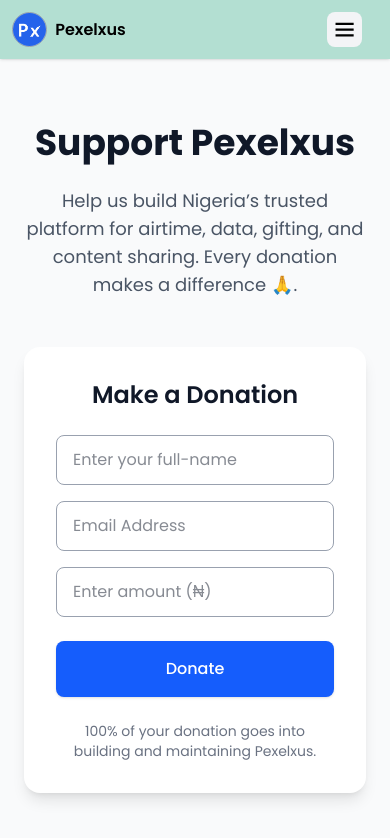
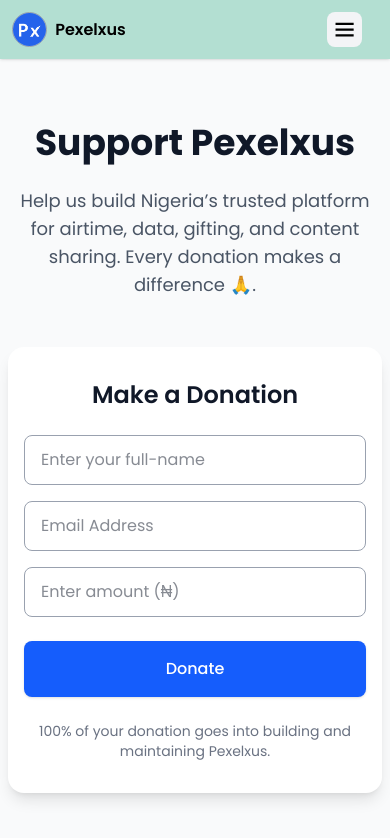
Before and after one commit to gentlehacks/getpexelxus, a Next.js app: page /donate in a window 390 px wide. Shown: the top 838 px of the page. Built offline with nearby package versions, Linux system fonts and the light colour scheme.

Commit message:
Fix: Donate form

```diff
--- a/src/app/donate/page.tsx
+++ b/src/app/donate/page.tsx
@@ -28,7 +28,7 @@ export default function DonatePage() {
   // };
 
   return (
-    <main className="min-h-screen bg-gray-50 text-gray-900 px-6 py-16 md:px-20">
+    <main className="min-h-screen bg-gray-50 text-gray-900 px-2 py-16 md:px-20">
       <section className="max-w-3xl mx-auto text-center">
         <h1 className="text-gray-900 text-4xl md:text-5xl font-bold mb-4">Support Pexelxus</h1>
         <p className="text-lg text-gray-600 mt-[1.5rem]">
@@ -37,7 +37,7 @@ export default function DonatePage() {
         </p>
       </section>
 
-      <section className="max-w-3xl mx-auto mt-12 bg-white shadow-lg rounded-2xl p-8 text-center">
+      <section className="w-[100%] max-w-3xl mx-auto mt-12 bg-white shadow-lg rounded-2xl py-8 px-4 sm:px-6 md:px-8 text-center">
         <h2 className="text-gray-900 text-2xl font-semibold mb-6">Make a Donation</h2>
 
         {/* Name */}
```
